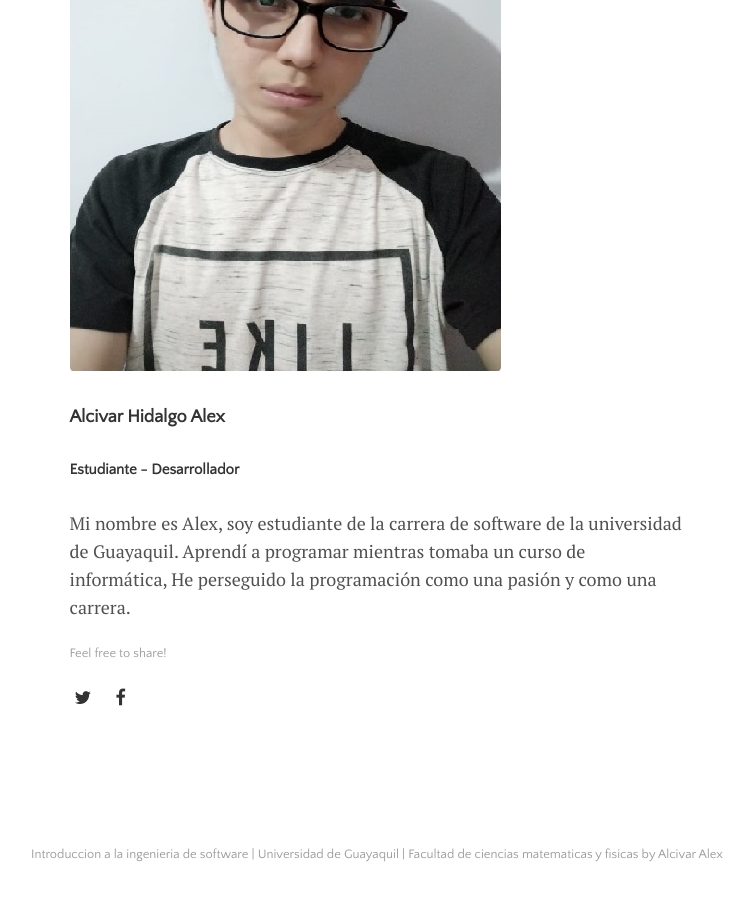
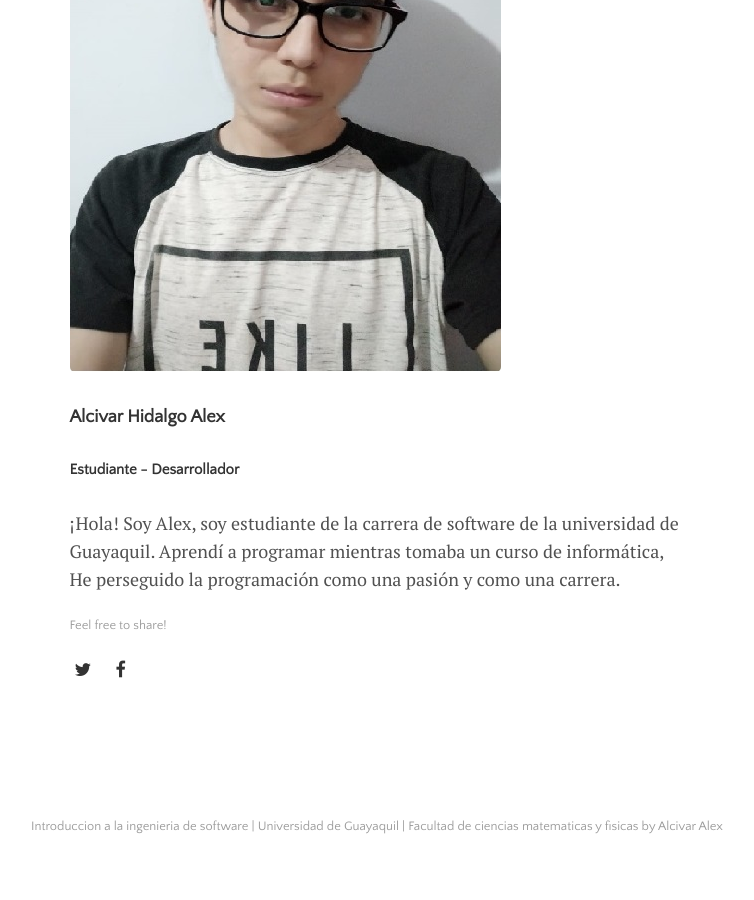
Before and after one commit to Junnlex/Trabajo, a Jekyll site: the page built from _posts/2020-01-01-Introduccion-a-la-ingenieria-de-software.md, in a window 1280 px wide and 900 px high, scrolled down 13910 px. Shown: the whole window, without its empty margins (263-1017 px from the left). Built offline with Jekyll 4.4.1, drawn with Linux system fonts in a browser that asks for light colours; after the commit the page ends 14782 px from its top, so only the background shows below that.

Commit message:
Update 2020-01-01-Introduccion-a-la-ingenieria-de-software.md

```diff
--- a/_posts/2020-01-01-Introduccion-a-la-ingenieria-de-software.md
+++ b/_posts/2020-01-01-Introduccion-a-la-ingenieria-de-software.md
@@ -267,4 +267,4 @@ En 1975 la PMI describe sus objetivos tales como:
 ![In a single picture](https://raw.githubusercontent.com/Junnlex/Trabajo/master/assets/img/image2.jpg)
 #### Alcivar Hidalgo Alex
 ##### Estudiante - Desarrollador
-Mi nombre es Alex, soy estudiante de la carrera de software de la universidad de Guayaquil. Aprendí a programar mientras tomaba un curso de informática, He perseguido la programación como una pasión y como una carrera.
+¡Hola! Soy Alex, soy estudiante de la carrera de software de la universidad de Guayaquil. Aprendí a programar mientras tomaba un curso de informática, He perseguido la programación como una pasión y como una carrera.
```
